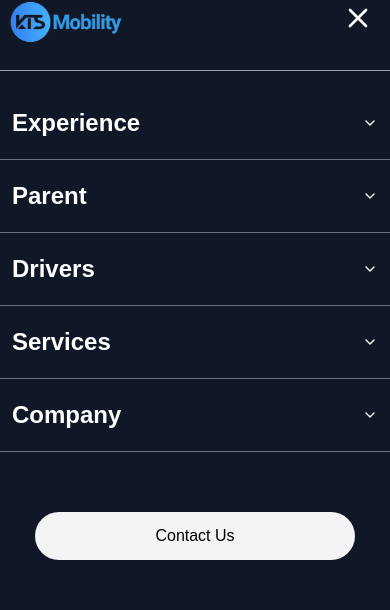
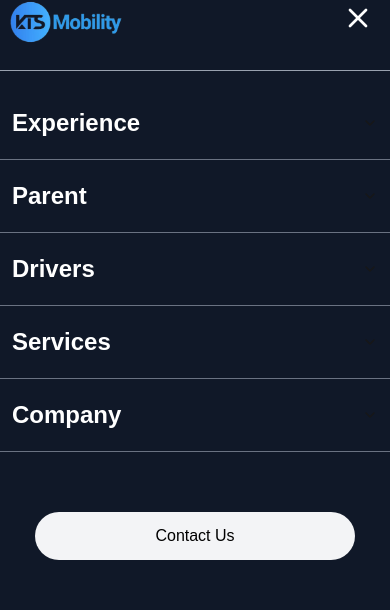
Before and after one commit to tcho98/kts-site-web, a Next.js app: page / in a window 390 px wide. Both pictures are taken after a click on the button "Toggle Menu". Shown: the part 126-736 px from the top of the page. Built offline with nearby package versions, Linux system fonts and the light colour scheme.

Commit message:
reajuster le mobile menu pour permttre que les nav title soit desx liens et mettre le onclick a false pour que lorsue je clique dessus celui-ci (mobileMenu)se ferme automatiquement

```diff
--- a/components/Header.tsx
+++ b/components/Header.tsx
@@ -187,39 +187,54 @@ export default function Header() {
 
         {/* Mobile Menu */}
         {mobileOpen && (
-          <div className="fixed inset-15  w-full  left-0 right-0 bottom-0 z-20   bg-gray-900 overflow-y-auto pt-30 ">
+          <div className="fixed inset-15 w-full left-0 right-0 bottom-0 z-20 bg-gray-900 overflow-y-auto pt-30">
             <div className="border-t border-gray-400 mb-4 mt-4" />
-            <nav className=" ">
+            <nav>
               {navItems.map((nav) => (
                 <div
                   key={nav.title}
                   className="border-b font-normal text-2xl p-3 border-gray-500"
                 >
-                  <button
-                    className={`flex justify-between items-center w-full py-2 font-semibold transition-colors duration-200 ${
+                  <div className="flex justify-between items-center w-full py-2 font-semibold transition-colors duration-200">
+                    {/* Le titre devient un lien */}
+                    <Link
+                      href={nav.path || "#"}
+                      onClick={() => setMobileOpen(false)}
+                      className={`transition-colors duration-200 ${
                         openMobileMenu === nav.title
                           ? "text-blue-500"
                           : "text-white"
                       }`}
+                    >
+                      {nav.title}
+                    </Link>
+
+                    {/* Chevron pour ouvrir/fermer les sous-items */}
+                    <button
                       onClick={() =>
                         setOpenMobileMenu(
                           openMobileMenu === nav.title ? null : nav.title
                         )
                       }
                     >
-                    {nav.title}
                       <ChevronDown
                         className={`w-4 h-4 transform transition-transform duration-300 ${
-                        openMobileMenu === nav.title ? "rotate-180" : "rotate-0"
+                          openMobileMenu === nav.title
+                            ? "rotate-180"
+                            : "rotate-0"
                         }`}
                       />
                     </button>
+                  </div>
+
+                  {/* Sous-items */}
                   {openMobileMenu === nav.title && (
                     <div className="pl-4 pb-2">
                       {nav.items.map((item) => (
                         <Link
                           key={item.label}
                           href={item.path}
+                          onClick={() => setMobileOpen(false)}
                           className="block text-sm text-gray-300 py-1"
                         >
                           {item.label}
@@ -229,10 +244,12 @@ export default function Header() {
                   )}
                 </div>
               ))}
-              <div className=" flex justify-center items-center   mt-15">
+
+              {/* Bouton Contact */}
+              <div className="flex justify-center items-center mt-15">
                 <Link
                   href="/contact/"
-                  className="block bg-gray-100 text px-30  text-black py-3 rounded-3xl text-center"
+                  className="block bg-gray-100 text px-30 text-black py-3 rounded-3xl text-center"
                 >
                   Contact Us
                 </Link>
```
Lines whose indentation alone changed are shown as unchanged.
